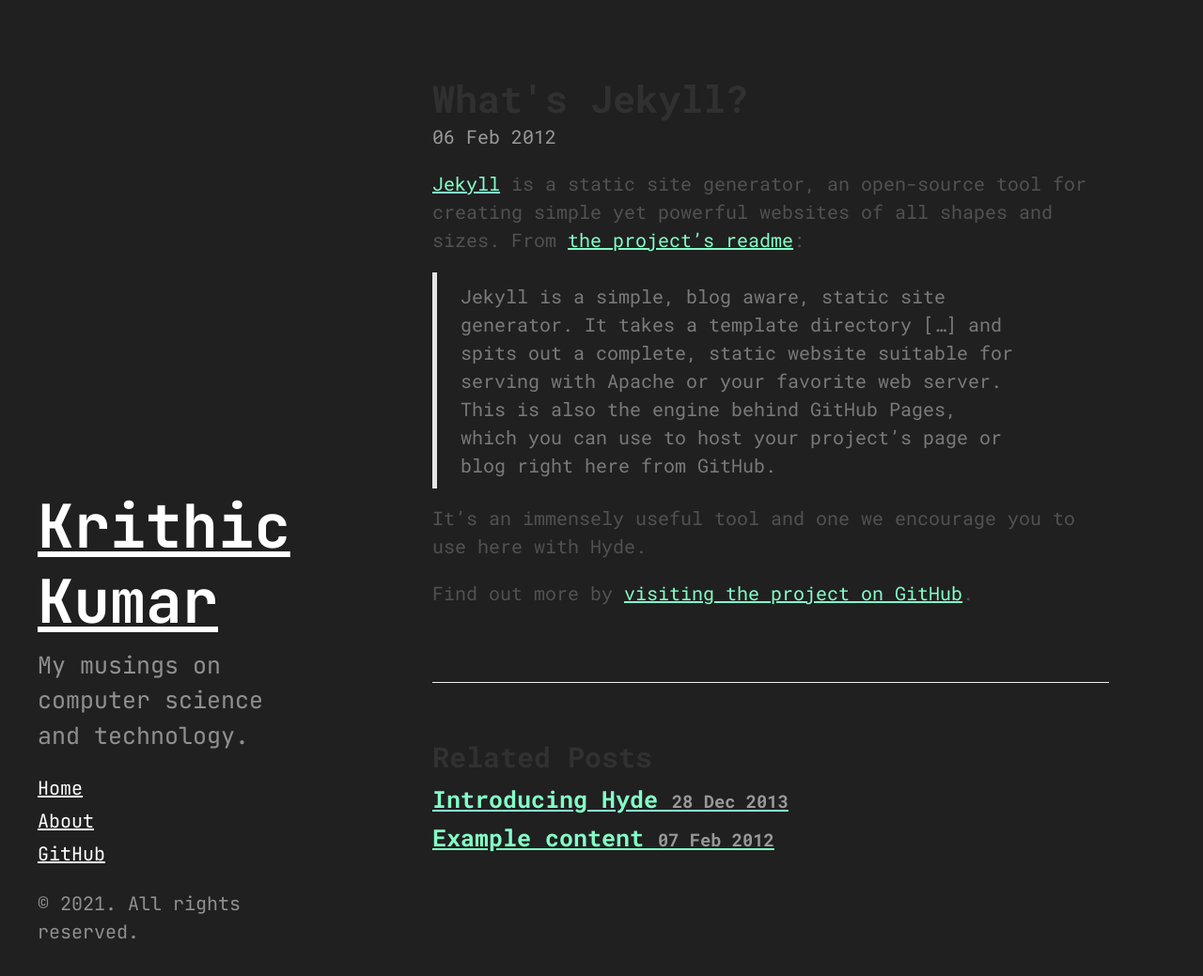
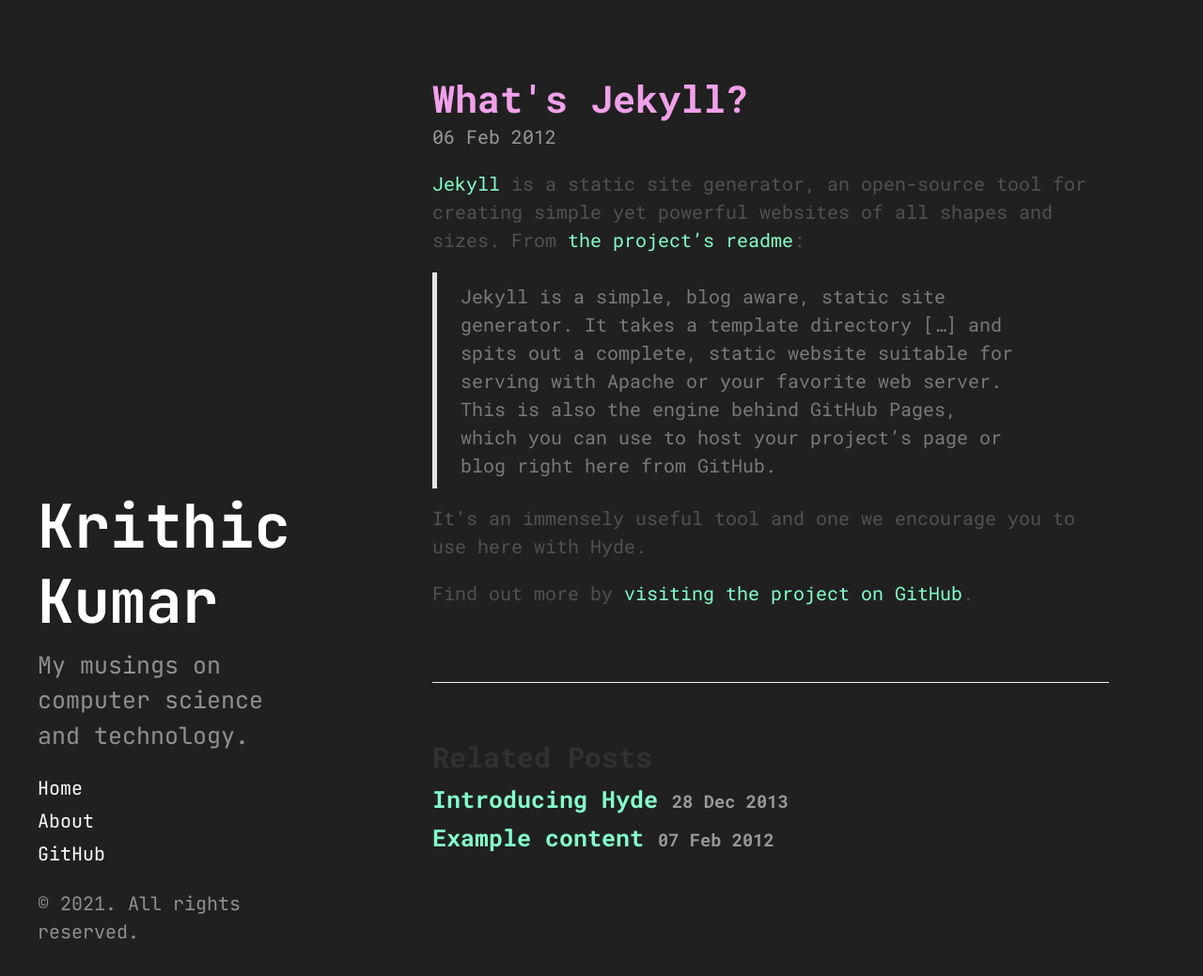
Before and after one commit to notjedi/notjedi.github.io, a Jekyll site: the page built from _posts/2012-02-06-whats-jekyll.md, in a window 1280 px wide and 1047 px high. Shown: the top 1039 px of the window at 94% size. Built offline with Jekyll 4.4.1, drawn with Linux system fonts in a browser that asks for light colours.

Commit message:
remove underline for links, limit description to 100 chars and change title color

```diff
--- a/index.html
+++ b/index.html
@@ -13,8 +13,7 @@
     </h1>
 
     <span class="post-date">{{ post.date | date_to_string }}</span>
-
-    {{ post.content }}
+    {{ post.content | strip_html | truncatewords: 100}}
   </div>
   {% endfor %}
 </div>
--- a/public/css/hyde.css
+++ b/public/css/hyde.css
@@ -53,6 +53,7 @@
 /* No `:visited` state is required by default (browsers will use `a`) */
 a {
     color: #84FFC8;
+    text-decoration: none;
 }
 
 a:hover,
@@ -60,6 +61,7 @@
 	transition: background-color 0.1s, color 1.1s;
 	background-color: #05ffa1;
 	color: black;
+    width: fit-content;
 }
 
 a strong {
@@ -94,10 +96,6 @@
   color: #fff;
   /* color: #F1A0EA; */
 }
-
-/* .sidebar-about a { */
-/*   color: #fff; */
-/* } */
 
 /* About section */
 .sidebar-about h1 {
--- a/public/css/poole.css
+++ b/public/css/poole.css
@@ -320,11 +320,13 @@
   margin-bottom: 4em;
 }
 
+/* #*/
+/* #*/
 /* Blog post or page title */
 .page-title,
 .post-title,
 .post-title a {
-  color: #303030;
+  color: #F1A0EA;
 }
 .page-title,
 .post-title {
```
